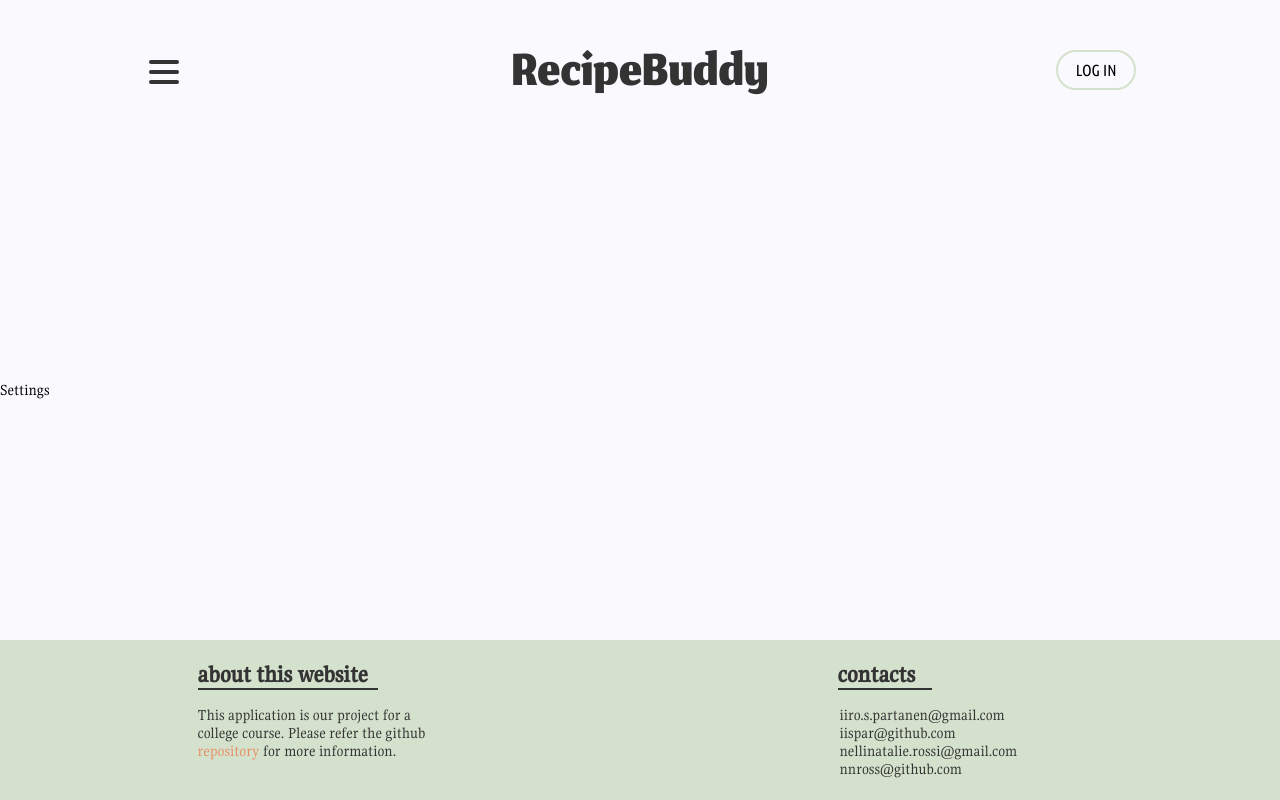
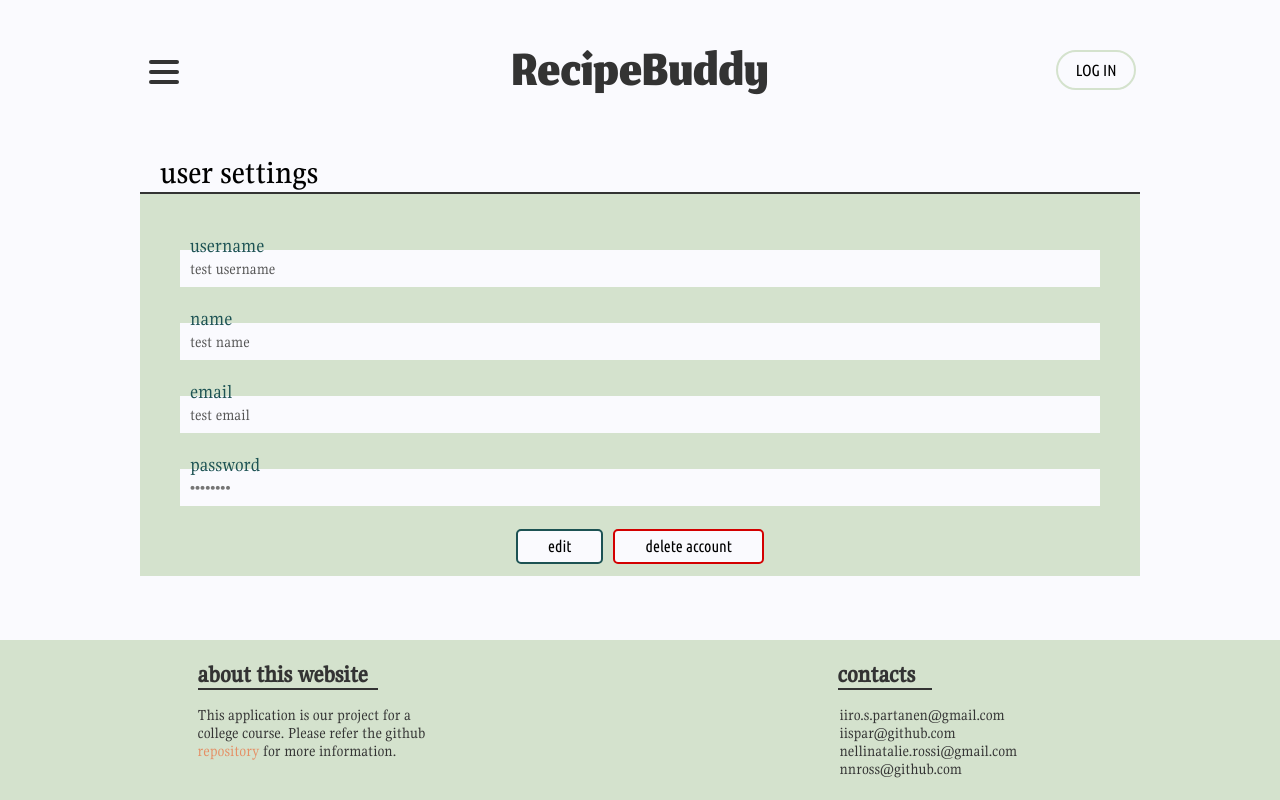
Before and after one commit to nnross/recipes-frontend, a React (Vite) app: page /settings in a window 1280 px wide. Built offline with nearby package versions, Linux system fonts and the light colour scheme.

Commit message:
settings styling

```diff
--- /dev/null
+++ b/src/components/SettingsInput.jsx
@@ -0,0 +1,42 @@
+import React from 'react';
+import propTypes from 'prop-types';
+
+const SettingsInput = ({
+  className, id, title, value, onChange, disabled, placeholder,
+}) => (
+  <div className={className} id={id}>
+    <p className={`${className}__title`}>
+      {title}
+    </p>
+    <input
+      className={`${className}__input`}
+      disabled={disabled}
+      value={value}
+      placeholder={placeholder}
+      onChange={(e) => onChange(e.target.value)}
+      type={title === 'password' ? 'password' : 'none'}
+    />
+  </div>
+);
+
+export default SettingsInput;
+
+SettingsInput.propTypes = {
+  className: propTypes.string,
+  id: propTypes.string,
+  title: propTypes.string,
+  value: propTypes.string,
+  onChange: propTypes.func,
+  disabled: propTypes.bool,
+  placeholder: propTypes.string,
+};
+
+SettingsInput.defaultProps = {
+  className: 'settingsInput',
+  id: 'settingsInput',
+  title: null,
+  value: undefined,
+  onChange: null,
+  disabled: true,
+  placeholder: undefined,
+};
--- a/src/pages/settings/Settings.jsx
+++ b/src/pages/settings/Settings.jsx
@@ -1,5 +1,120 @@
-const Settings = () => (
-    <div> Settings </div>
-)
+import React, { useState, useEffect } from 'react';
+import propTypes from 'prop-types';
+import personService from '../../services/personService';
+import getTokenAndId from '../../helpers/getTokenAndId';
+import SettingsInput from '../../components/SettingsInput';
+import Load from '../../components/Load';
+
+const Settings = ({ className, id }) => {
+  const [confirmation, setConfirmation] = useState(false);
+  const [edit, setEdit] = useState(false);
+  const [username, setUsername] = useState(null);
+  const [name, setName] = useState(null);
+  const [email, setEmail] = useState(null);
+  const [token, setToken] = useState(null);
+  const [accountId, setAccountId] = useState(null);
+  const [loading, setLoading] = useState(1);
+  const [originalUsername, setOriginalUsername] = useState(null);
+  const [originalName, setOriginalName] = useState(null);
+  const [originalEmail, setOriginalEmail] = useState(null);
+  const [password, setPassword] = useState('');
+
+  useEffect(() => {
+    const storage = getTokenAndId();
+    setToken(storage.token);
+    setAccountId(storage.accountId);
+
+    personService.getAccountData(storage.accountId, storage.token)
+      .then((res) => {
+        setUsername(res.username);
+        setName(res.name);
+        setEmail(res.email);
+        setLoading(0);
+
+        setOriginalEmail(res.email);
+        setOriginalName(res.name);
+        setOriginalUsername(res.username);
+      })
+      .catch(() => {
+        setLoading(3);
+      });
+  }, []);
+
+  const deleteAccount = () => {
+    console.log('deleted account');
+    console.log(token);
+    console.log(accountId);
+  };
+
+  const saveChanges = () => {
+    console.log('saved changes');
+    console.log(name);
+    console.log(username);
+    console.log(email);
+    console.log(password);
+  };
+
+  const cancelEdit = () => {
+    setEdit(false);
+    setUsername(originalUsername);
+    setName(originalName);
+    setEmail(originalEmail);
+  };
+
+  return (
+    <div className={className} id={id}>
+      <h3> user settings </h3>
+      {confirmation ? (
+        <div className={`${className}__confirmation`}>
+          <div className={`${className}__confirmation__container`}>
+            <p>
+              are you sure you want to
+              <span className={`${className}__confirmation__container--bold`}> delete </span>
+              your account
+            </p>
+            <button className={`${className}__confirmation__container--cancel`} type="button" onClick={() => { document.body.style.overflow = 'scroll'; setConfirmation(false); }}> cancel </button>
+            <button className={`${className}__confirmation__container--delete`} type="button" onClick={() => deleteAccount()}> delete </button>
+          </div>
+        </div>
+      ) : (null)}
+      { loading === 1 ? (
+        <div className={`${className}__load`}>
+          <Load />
+        </div>
+      ) : (
+        <div className={`${className}__container`}>
+          <div className={`${className}__container__inputs`}>
+            <SettingsInput value={username} title="username" onChange={setUsername} disabled={!edit} />
+            <SettingsInput value={name} title="name" onChange={setName} disabled={!edit} />
+            <SettingsInput value={email} title="email" onChange={setEmail} disabled={!edit} />
+            <SettingsInput placeholder="••••••••" title="password" onChange={setPassword} disabled={!edit} />
+          </div>
+          {edit
+            ? (
+              <div className={`${className}__container__buttons`}>
+                <button className={`${className}__container__buttons--edit`} type="button" onClick={() => saveChanges()}> save </button>
+                <button className={`${className}__container__buttons--delete`} type="button" onClick={() => cancelEdit()}> cancel </button>
+              </div>
+            ) : (
+              <div className={`${className}__container__buttons`}>
+                <button className={`${className}__container__buttons--edit`} type="button" onClick={() => setEdit(true)}> edit </button>
+                <button className={`${className}__container__buttons--delete`} type="button" onClick={() => { document.body.style.overflow = 'hidden'; setConfirmation(true); }}> delete account</button>
+              </div>
+            )}
+        </div>
+      )}
+    </div>
+  );
+};
 
 export default Settings;
+
+Settings.propTypes = {
+  className: propTypes.string,
+  id: propTypes.string,
+};
+
+Settings.defaultProps = {
+  className: 'settings',
+  id: 'settings',
+};
--- /dev/null
+++ b/src/services/personService.jsx
@@ -0,0 +1,14 @@
+/* eslint-disable no-unused-vars */
+import { user } from '../tests/testData/account.json';
+// TODO: actual call to backend
+const getAccountData = (accountId, token) => (
+  new Promise((resolve) => {
+    setTimeout(() => {
+      resolve(user);
+    }, 1000);
+  })
+);
+
+export default {
+  getAccountData,
+};
--- a/src/styles/components/_components.scss
+++ b/src/styles/components/_components.scss
@@ -10,3 +10,4 @@
 @import './calendar';
 @import './recipeList';
 @import './recipeListItem';
+@import './settingsInput';
--- /dev/null
+++ b/src/styles/components/_settingsInput.scss
@@ -0,0 +1,21 @@
+.settingsInput {
+    display: flex;
+    position: relative;
+    height: 53px;
+    align-items: flex-end;
+    &__title {
+        position: absolute;
+        top: 0;
+        left: 10px;
+        margin: 0;
+        font-size: 20px;
+        color: $darkGreen;
+    }
+    &__input {
+        width: 100%;
+        height: 35px;
+        border: 0;
+        background: $white;
+        padding-left: 10px;
+    }
+}
--- a/src/styles/main.scss
+++ b/src/styles/main.scss
@@ -6,6 +6,7 @@
 @import './recipe/recipe';
 @import './login/login';
 @import './personal/personal';
+@import './settings/settings';
 
 html,body {
   margin:0;
--- /dev/null
+++ b/src/styles/settings/_settings.scss
@@ -0,0 +1,106 @@
+.settings {
+    display: grid;
+    grid-template-rows: 40px auto 50px;
+    grid-template-columns: auto 40px minmax(0, 1000px) 40px auto;
+    & h3 {
+        grid-row: 1;
+        grid-column: 3;
+        border-bottom: 2px solid $black;
+        padding-left: 20px;
+    }
+    &__load {
+        width: 100%;
+        height: 100%;
+        grid-column: 3;
+        grid-row: 2;
+        height: 382px;
+    }
+    &__container {
+        padding: 40px 40px 10px 40px;
+        grid-column: 3;
+        grid-row: 2;
+        background: $lightGreen;
+        display: flex;
+        flex-direction: column;
+        gap: 20px;
+        &__inputs {
+            display: flex;
+            flex-direction: column;
+            gap: 20px;
+        }
+        &__buttons {
+            display: flex;
+            justify-content: center;
+            align-items: center;
+            gap: 10px;
+            height: 40px;
+            & button {
+                height: 35px;
+                padding: 0px 30px;
+                background: $white;
+                border-radius: 5px;
+            }
+            &--edit {
+                border: 2px solid $darkGreen;
+            }
+            &--delete {
+                border: 2px solid $red;
+            }
+        }
+    }
+    &__confirmation {
+        position: fixed;
+        top: 0;
+        bottom: 0;
+        left: 0;
+        right: 0;
+        background: $dim;
+        display: flex;
+        justify-content: center;
+        align-items: center;
+        z-index: 2;
+        &__container {
+            height: 100px;
+            width: 200px;
+            background: $white;
+            padding: 20px;
+            text-align: center;
+
+            display: grid;
+            grid-template-rows: auto 30px;
+            grid-template-columns: auto 10px auto;
+            & p {
+                grid-row: 1;
+                grid-column: 1/4;
+            }
+            &--bold {
+                font-weight: bold;
+            }
+
+            & button {
+                grid-row: 2;
+                width: 85px;
+                height: 25px;
+                background: $white;
+                border-radius: 5px;
+            }
+            &--cancel {
+                grid-column: 1;
+                border: 2px solid $darkGreen;
+            }
+            &--delete {
+                grid-column: 3;
+                border: 2px solid $red;
+            }
+        }
+    }
+}
+
+@media only screen and (max-width: 600px) {
+    .settings {
+        grid-template-columns: auto 0px minmax(0, 1000px) 0px auto;
+        & h3 {
+            line-height: 50px;
+        }
+    }
+}
--- /dev/null
+++ b/src/tests/testData/account.json
@@ -0,0 +1,8 @@
+{
+    "user":
+    {
+        "name": "test name",
+        "username": "test username",
+        "email": "test email"
+    }
+}
```
